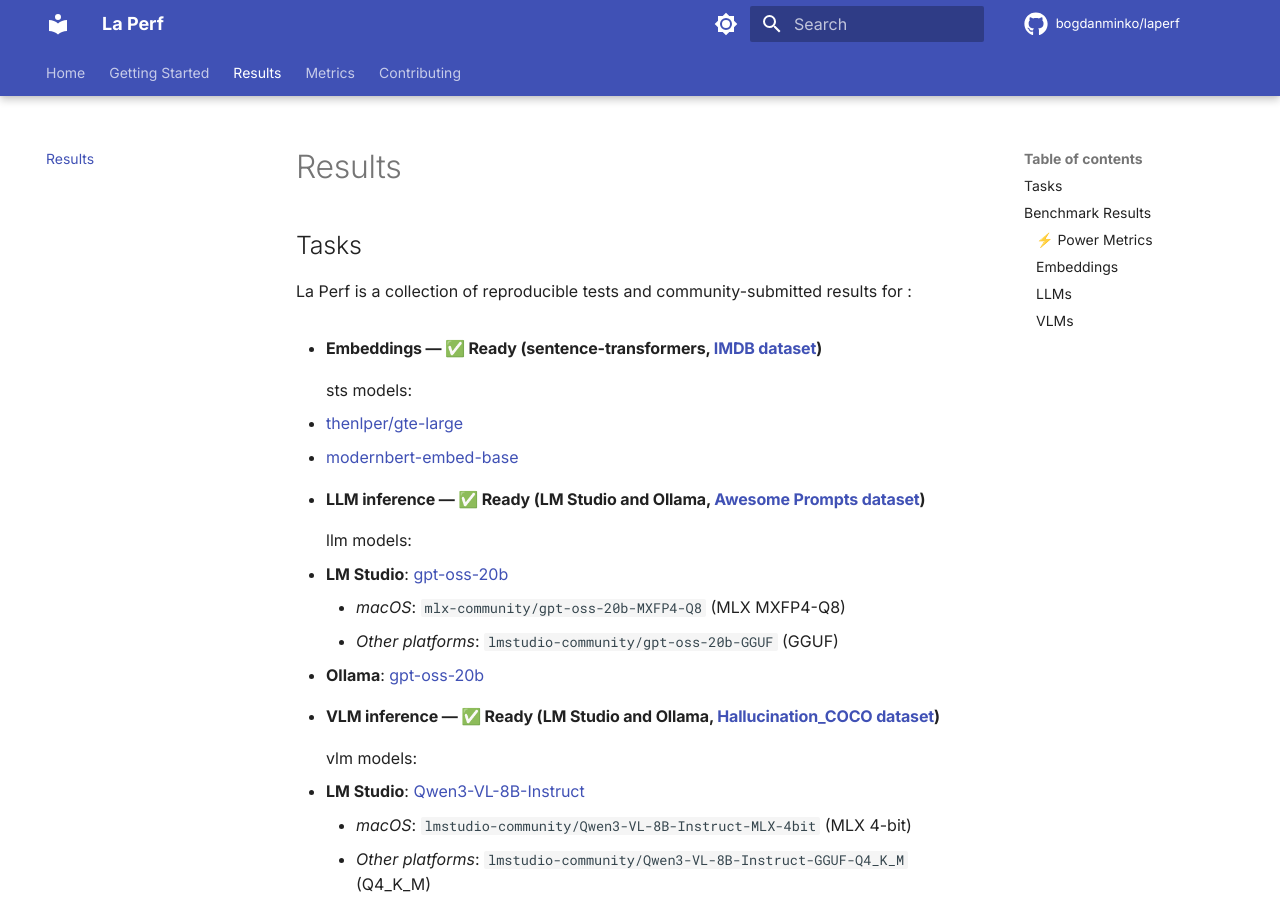
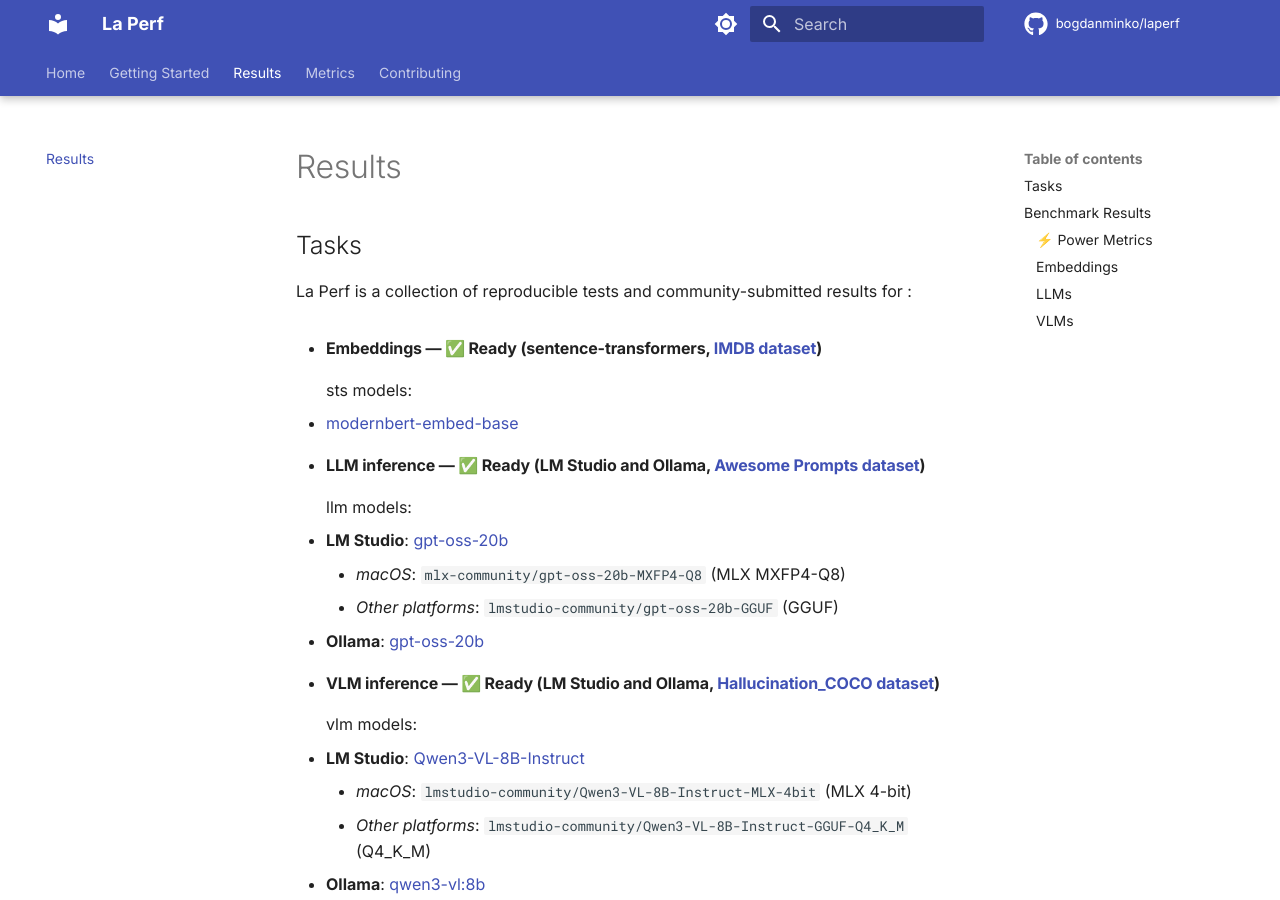
Before and after one commit to bogdan01m/nobs, an MkDocs documentation site: the page built from docs/results.md, in a window 1280 px wide and 900 px high. Built offline with MkDocs 1.6.1 and Material for MkDocs 9.7.7, drawn with Linux system fonts in a browser that asks for light colours; comment, search, counter and statistics services are not loaded.

Commit message:
rm gte from list of embedding models

```diff
--- a/docs/results.md
+++ b/docs/results.md
@@ -3,7 +3,6 @@
 
 - #### **Embeddings** — ✅ Ready (sentence-transformers, [IMDB dataset](https://huggingface.co/datasets/stanfordnlp/imdb))
    sts models:
-   - [thenlper/gte-large](https://huggingface.co/thenlper/gte-large)
    - [modernbert-embed-base](https://huggingface.co/nomic-ai/modernbert-embed-base)
 - #### **LLM inference** — ✅ Ready (LM Studio and Ollama, [Awesome Prompts dataset](https://huggingface.co/datasets/fka/awesome-chatgpt-prompts))
    llm models:
```
Also changed, not shown: README.md (+0 -1 lines).
